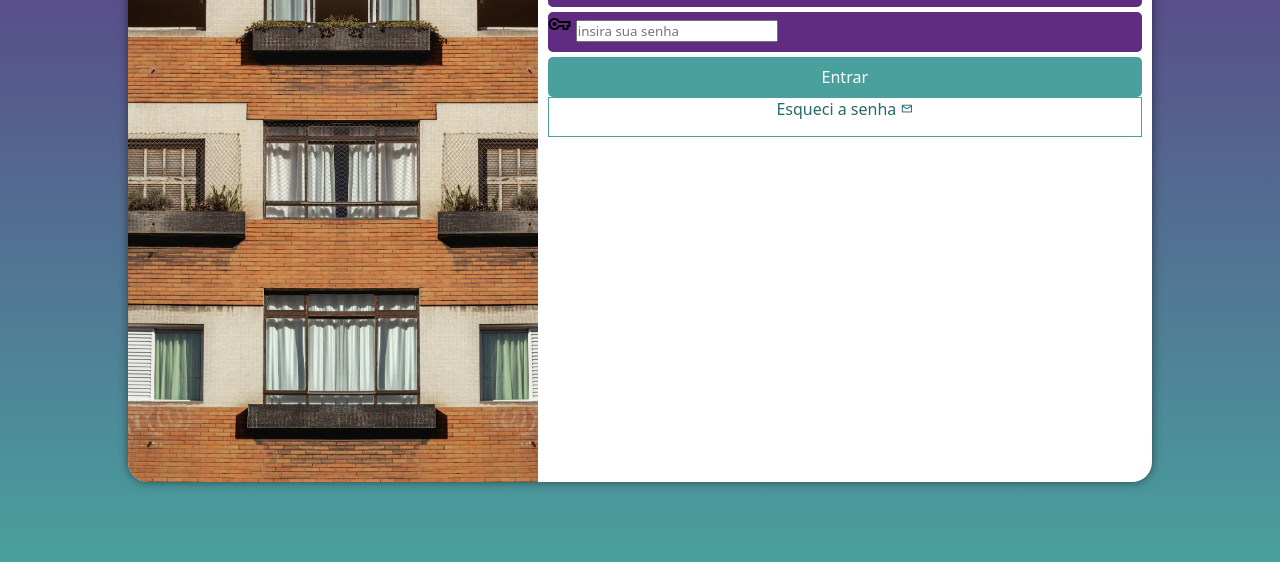
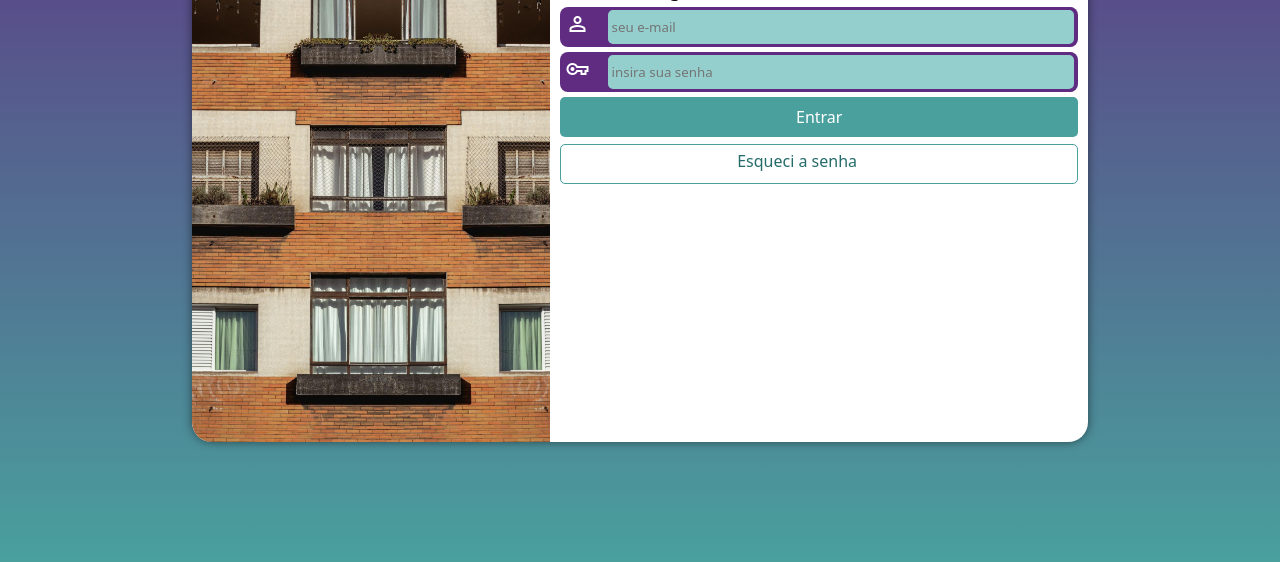
Before and after one commit to Father-tech/Projeto-Login, a plain HTML site: page index.html in a window 1280 px wide. Shown: the part 238-800 px from the top of the page. Drawn offline with nearby package versions, Linux system fonts and the light colour scheme.

Commit message:
finalizando do projeto-login!

```diff
--- a/estilos/media-query.css
+++ b/estilos/media-query.css
@@ -11,20 +11,21 @@ TVs - 1201px and more.
 */
 
 
-@media screen and (min-width: 769px) and (max-width: 992px) {
+@media screen and (min-width: 768px) and (max-width: 992px) {
     body {
         background-image: linear-gradient(to top, #49a09d, #5f2c82);
     }
 
     section#login {
         width: 80vw;
+        height: 300px;
     }
     section#login > div#imagem {
         float: right;
         width: 30%;
         height: 100%;
     }
-    section#login > div#fomrulario {
+    section#login > div#formulario {
         float: left;
         width: 70%;
     }
@@ -35,8 +36,8 @@ TVs - 1201px and more.
         background-image: linear-gradient(to top, #49a09d, #5f2c82);
     }
     section#login {
-        height: 80%;
-        width: 80%;
+        height: 70%;
+        width: 70%;
     }
     section#login > div#imagem {
         float: left;
--- a/estilos/style.css
+++ b/estilos/style.css
@@ -31,7 +31,6 @@ section#login {
     position: absolute;
     top: 50%;
     left: 50%;
-    transform: translate(-50%, -50%);
     overflow: hidden;
 
     background-color: white;
@@ -40,6 +39,7 @@ section#login {
     border-radius: 20px;
     box-shadow: 0px 0px 10px rgba(0, 0, 0, 0.507);
 
+    transform: translate(-50%, -50%);
     transition: width .3s, height .3s;
     transition-timing-function: ease;
 }
@@ -70,7 +70,7 @@ form > div.campo {
     display: block;
     width: 100%;
     height: 40px;
-    border-radius: 5px;
+    border-radius: 8px;
     margin: 5px 0px;
 }
 
@@ -84,8 +84,27 @@ form > input[type=submit] {
     color: white;
     border: none;
     border-radius: 5px;
+    margin-bottom: 7px;
 
     cursor: pointer;
+}
+
+span {
+    color: white;
+    font-size: 2.3em;
+    width: 40px;
+    padding: 5px;
+}
+
+div.campo > input {
+    background-color: #94cfcd;
+    width: calc(100% - 45px);
+    height: 100%;
+    border: 0px;
+    border-radius: 8px;
+    padding: 4px;
+    border: 3px solid #5f2c82;
+    transform: translateY(-4px);
 }
 
 form > input[type=submit]:hover {
@@ -102,6 +121,7 @@ form > a.botao {
     border: 1px solid #49a09d;
     text-decoration: none;
     color: #256b69;
+    border-radius: 5px;
 }
 
 form > a.botao:hover {
@@ -109,5 +129,5 @@ form > a.botao:hover {
 }
 
 form > a.botao > span {
-    font-size: .8em;
+    font-size: 1.1em;
 }
```
Also changed, not shown: index.html (+1 -1 lines).
